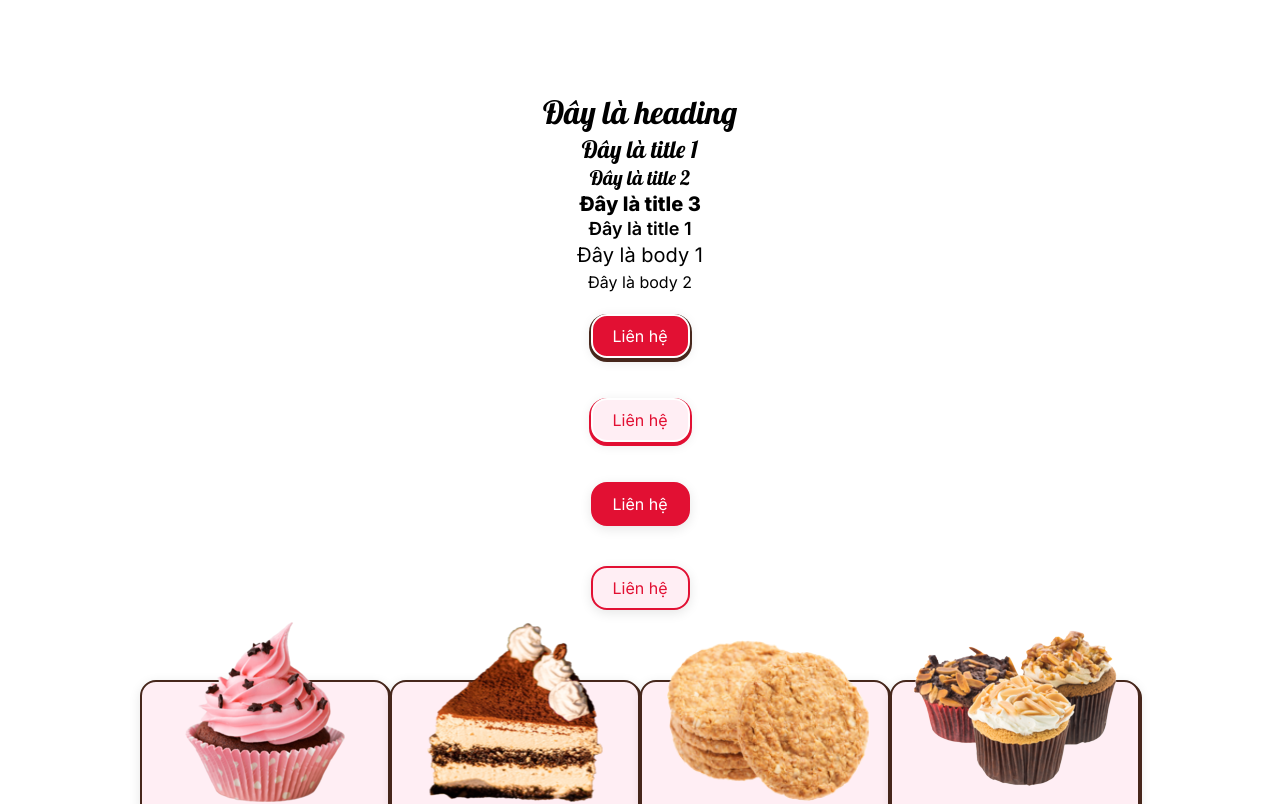
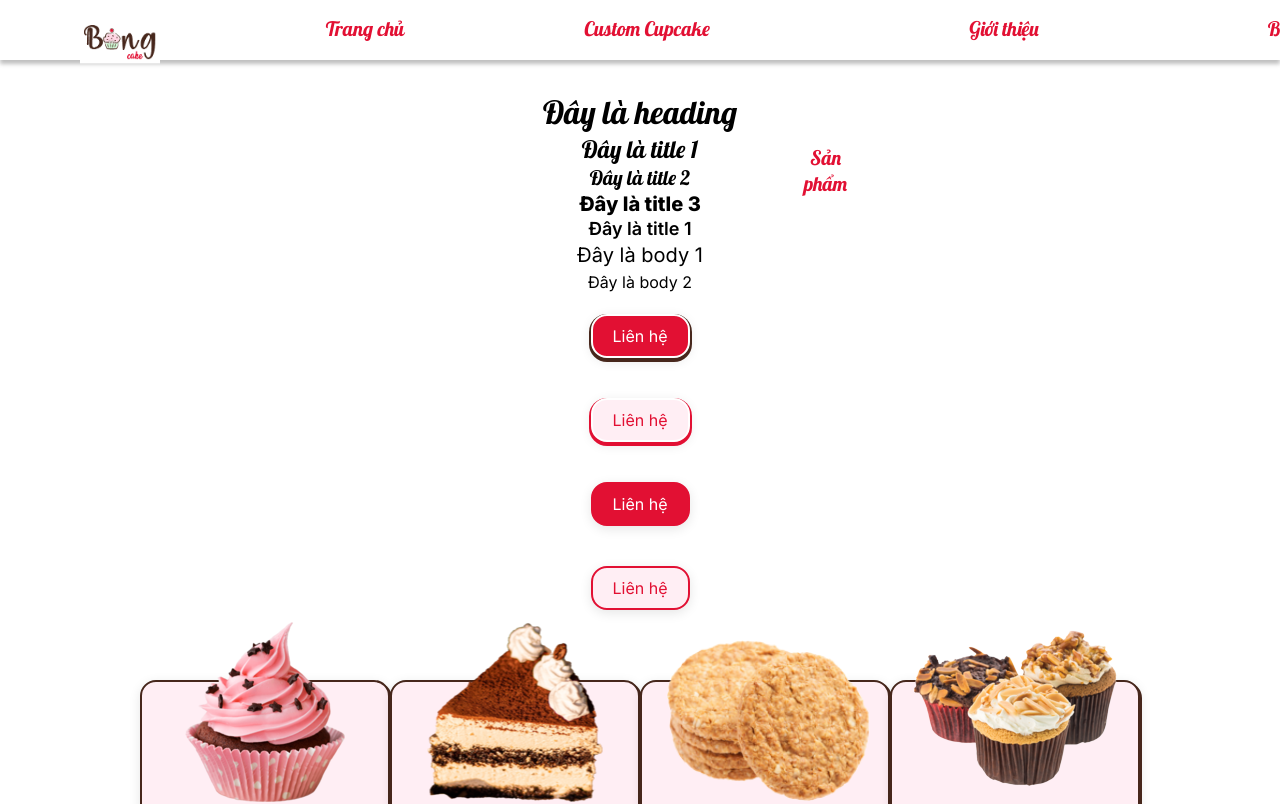
Before and after one commit to Web-Development-Group11/cake-web-project, a React (Vite) app in the folder frontend/: page / in a window 1280 px wide. Shown: the top 804 px of the page. Built offline with nearby package versions, Linux system fonts and the light colour scheme.

Commit message:
small change

```diff
--- a/frontend/src/pages/home/Home.jsx
+++ b/frontend/src/pages/home/Home.jsx
@@ -13,6 +13,7 @@ import Card from '../../components/card/Card'
 const Home = () => {
   return (
     <div>
+    <Navbar></Navbar>
       <div className="body">
         <div className="heading">Đây là heading</div>
         <div className="title--1">Đây là title 1</div>
```
